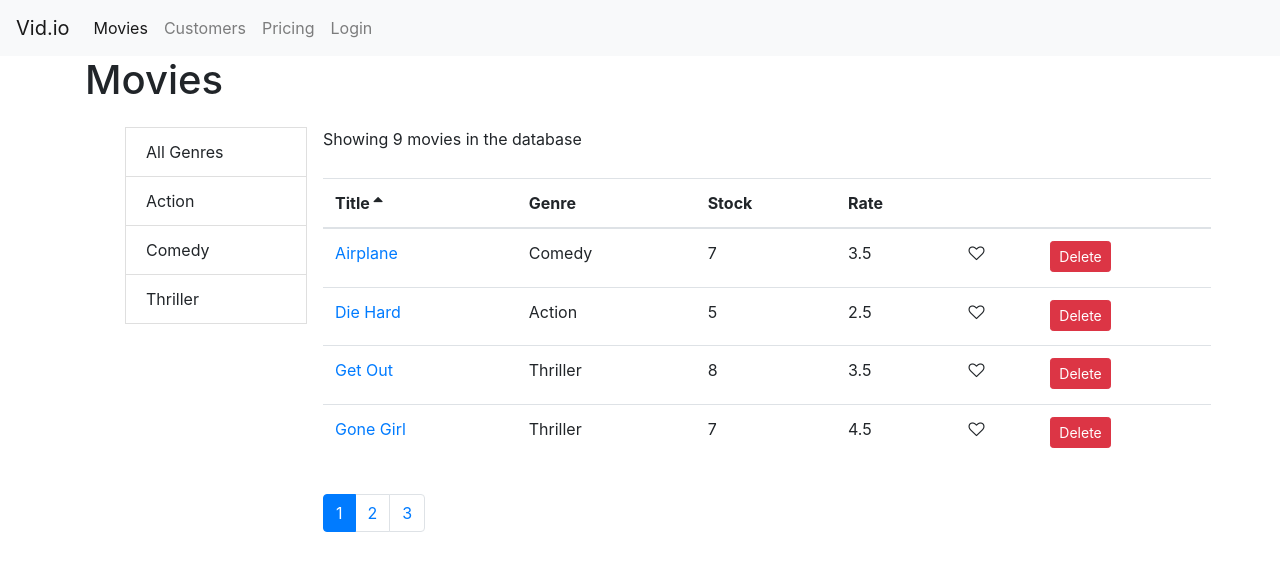
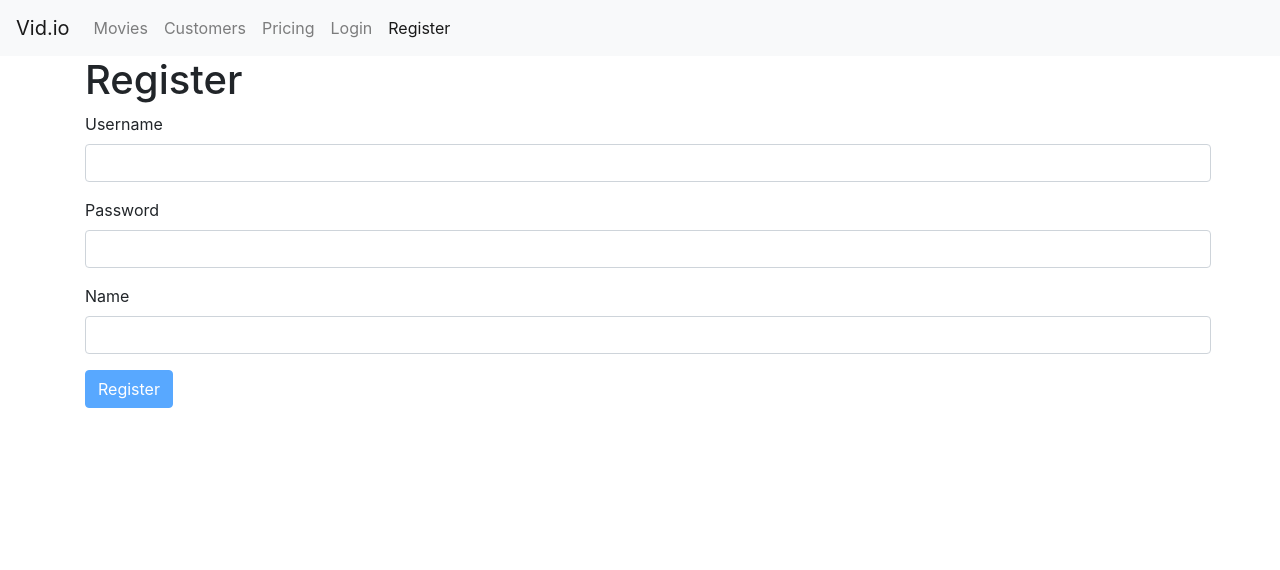
Before and after one commit to robertgregg3/counting-app, a React (Create React App) app: page /register in a window 1280 px wide. Before the commit this address led to /movies. Shown: the top 570 px of the page. Built offline with nearby package versions, Linux system fonts and the light colour scheme.

Commit message:
basic register user form

```diff
--- a/src/App.js
+++ b/src/App.js
@@ -8,6 +8,7 @@
 import NotFound from "./components/pages/notFound";
 import MovieDetails from "./components/movieDetails";
 import LoginForm from "./components/common/loginForm";
+import RegisterForm from "./components/common/registerForm";
 
 class App extends Component {
   state = {};
@@ -19,6 +20,7 @@
         <main className="container">
           <Switch>
             <Route path="/login" component={LoginForm} />
+            <Route path="/register" component={RegisterForm} />
             <Route path="/movies/:id" component={MovieDetails} />
             <Route path="/movies" component={Movies} />
             <Route path="/customers" component={Customers} />
--- /dev/null
+++ b/src/components/common/registerForm.jsx
@@ -0,0 +1,41 @@
+import React from 'react';
+import Joi from "joi-browser";
+import Form from "./form";
+
+class RegisterForm extends Form {
+    state = {
+        data: {
+            username: "",
+            password: "",
+            name: ""
+        },
+        errors: {}
+     }
+
+     schema = {
+        username:    Joi.string().email().required().label('Username'),
+        password: Joi.string().min(5).required().label("Password"),
+        name:     Joi.string().label('Name')
+      };
+
+      doSubmit() {
+        // call the server
+        console.log("submitted");
+      }
+
+    render() {
+        return (
+            <div className="grid-col-1-3">
+                <h1>Register</h1>
+                <form onSubmit={this.handleSubmit}>
+                {this.renderInput('username', 'Username')}
+                {this.renderInput('password', 'Password', 'password')}
+                {this.renderInput('name', 'Name')}
+                {this.renderButton('Register')}
+                </form>
+            </div>
+         );
+    }
+}
+
+export default RegisterForm;
--- a/src/components/navBar.jsx
+++ b/src/components/navBar.jsx
@@ -31,6 +31,9 @@
           <NavLink className="nav-item nav-link" to="/login">
             Login
           </NavLink>
+          <NavLink className="nav-item nav-link" to="/register">
+            Register
+          </NavLink>
         </div>
       </div>
     </nav>
```
Also changed, not shown: 1 other file (tests, documents, lock files or other folders).
